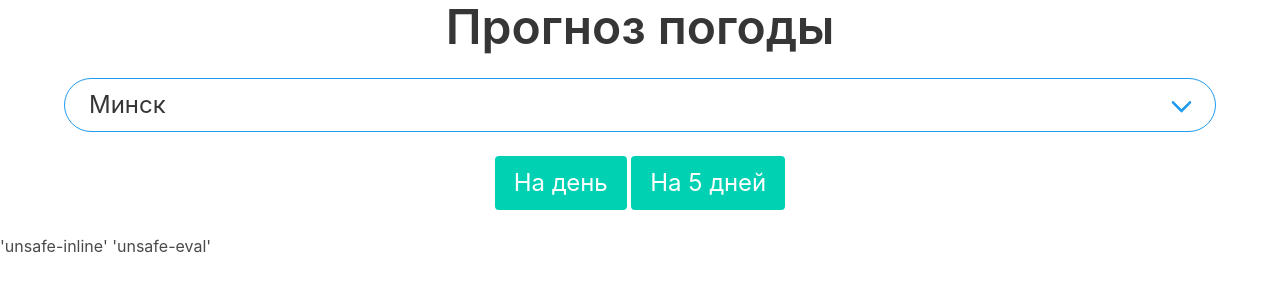
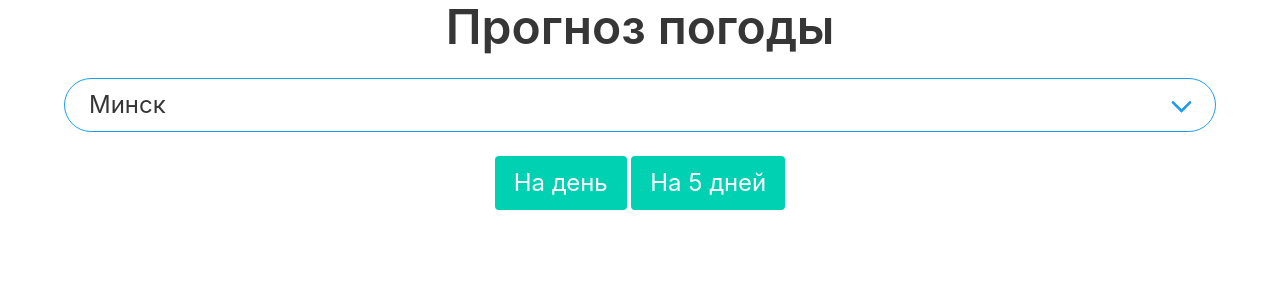
Before and after one commit to Berow/Berow, a plain HTML site: page index.html in a window 1280 px wide. Drawn offline with Linux system fonts and the light colour scheme.

Commit message:
Update index.html

```diff
--- a/index.html
+++ b/index.html
@@ -42,7 +42,7 @@
 
         </div>
 
-        <script src="script.js"></script> 'unsafe-inline' 'unsafe-eval'
+        <script src="script.js"></script>
 </body>
 
 </html>
```
